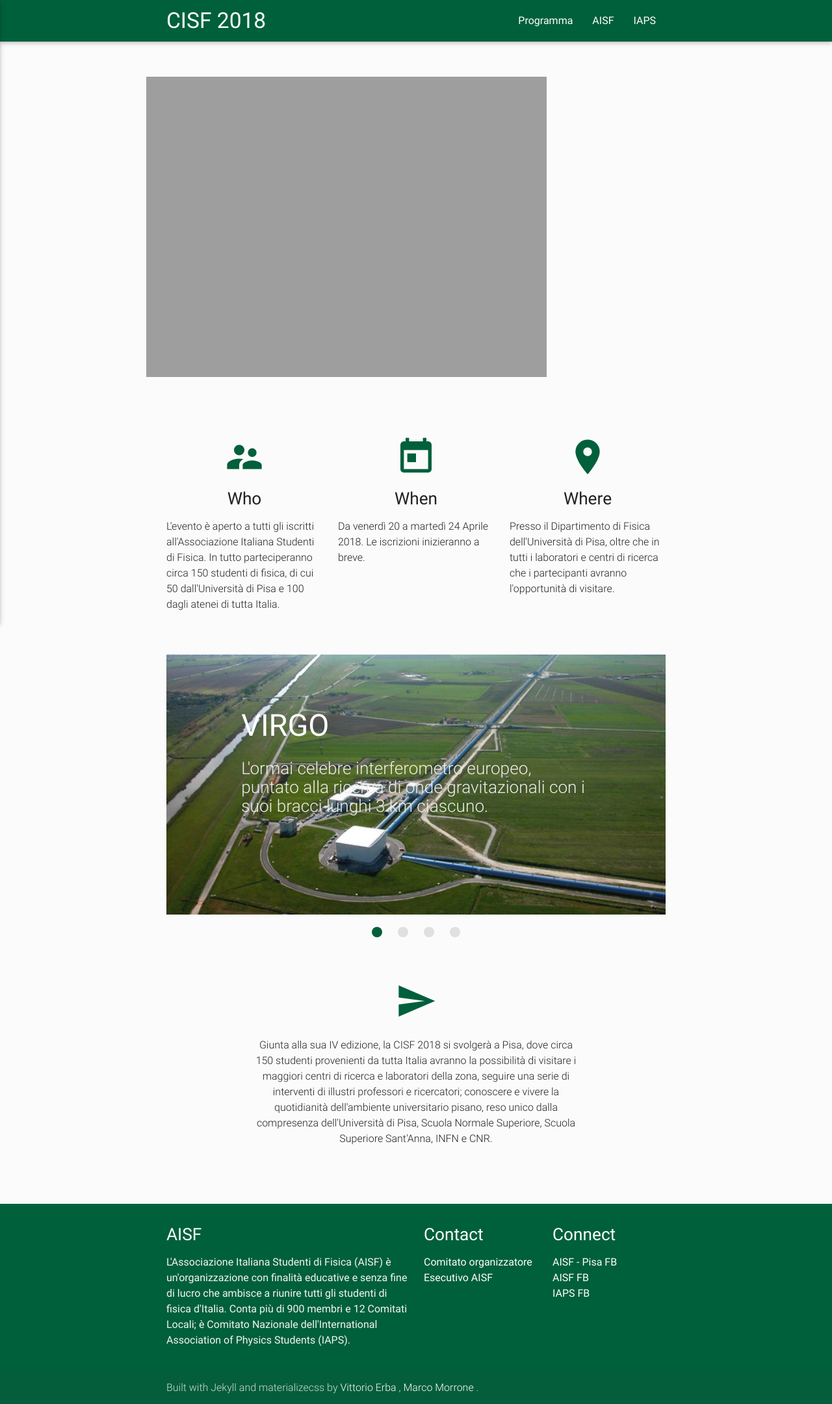
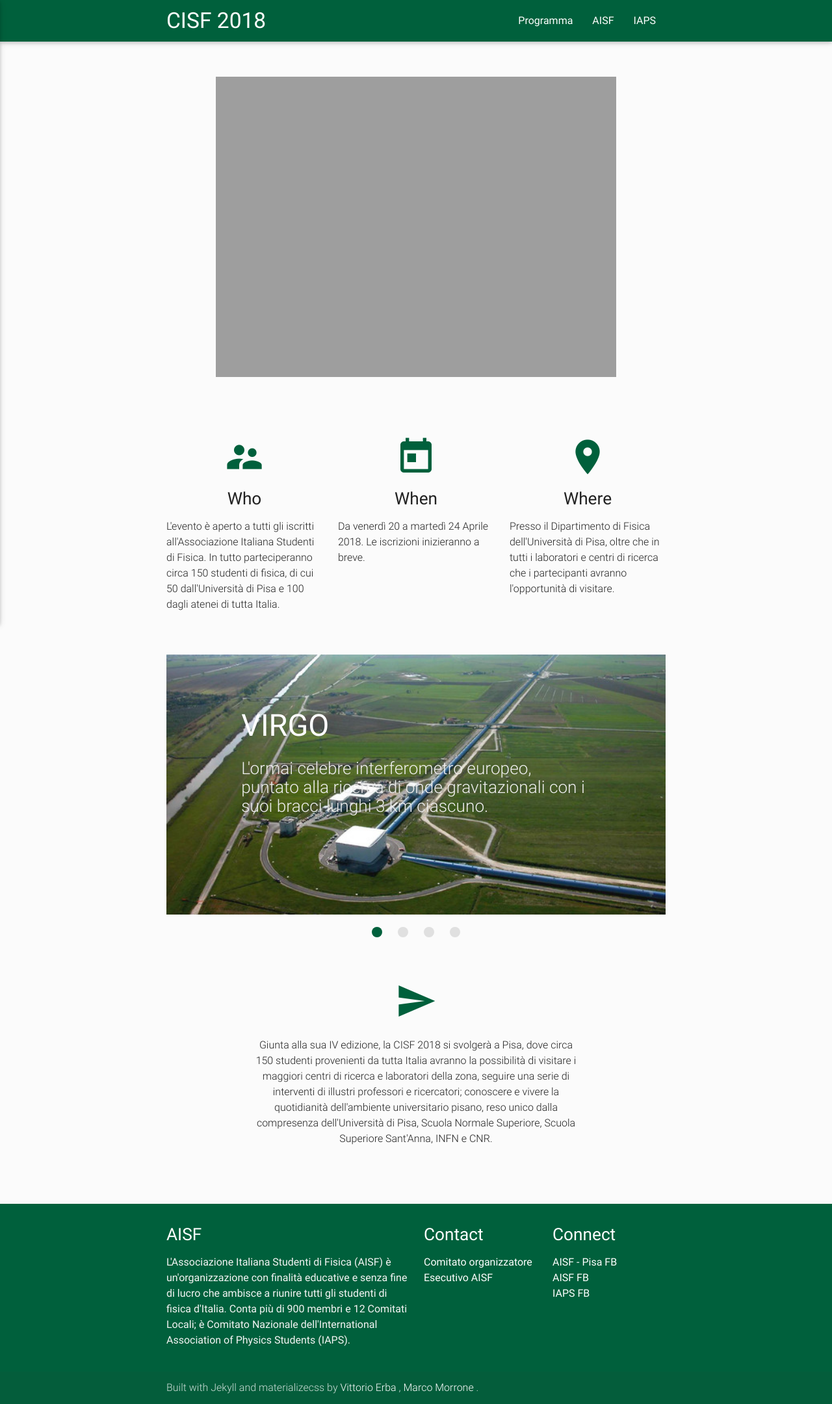
Before and after one commit to AndreaGurgone/AndreaGurgone.github.io, a Jekyll site: the page built from index.html, in a window 1280 px wide. Shown: the whole page at 65% size. Built offline with Jekyll 4.4.1, drawn with Linux system fonts in a browser that asks for light colours; nearby versions of some CDN libraries.

Commit message:
Update banner.html

```diff
--- a/_includes/banner.html
+++ b/_includes/banner.html
@@ -1,6 +1,6 @@
 <div id="index-banner">
   <div class="row">
-    <div class="col s22 offset-s1 m6 offset-m2">
+    <div class="col s22 offset-s1 m6 offset-m3">
       <h1>
          <img id="index-top-logo" src="{{ site.url }}/{{ site.data.home.banner }}" alt="Event logo">
       </h1>
```
